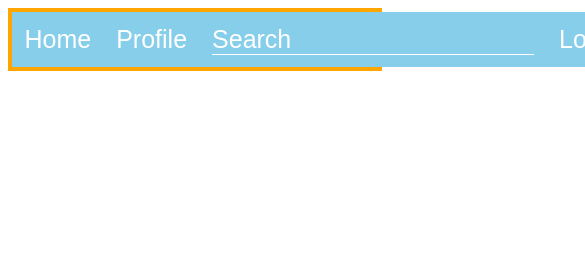
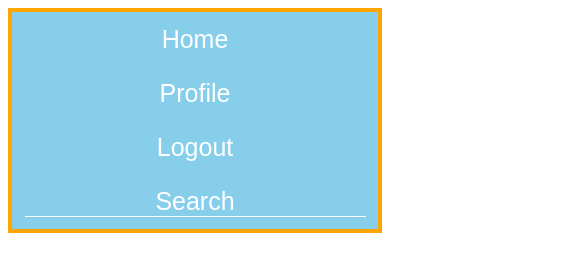
Before and after one commit to flynnwebdev/ca-demos, a plain HTML site: page flex-navbar/index.html in a window 390 px wide. Shown: the top 272 px of the page, 585 px wide, since content can reach past the window. Drawn offline with Linux system fonts and the light colour scheme.

Commit message:
Animation and Flex Navbar updates

```diff
--- a/flex-navbar/css/master.css
+++ b/flex-navbar/css/master.css
@@ -1,3 +1,15 @@
+/* Wildcard selector (i.e. apply this styling to all elements) */
+* {
+  /*
+    By default, browsers add the padding to the width of an element when rendering, eg. if an element is 100px wide
+    and has left and right padding of 20px, then the element will actually take up 140px of width (100px + 20px + 20px)
+    The box-sizing: border-box directive changes this so the padding is assumed to be included in the width
+    (i.e. it is effectively ignored). This way, an element with width 100px will actually take up 100px of width,
+    regardless of it's padding.
+  */
+  box-sizing: border-box;
+}
+
 nav {
   border: 4px solid orange;
 }
@@ -9,20 +21,49 @@ nav {
   padding: 0;
 }
 
+.container > li {
+  flex: 1;
+  text-align: center;
+}
+
 .search-input {
+  width: 100%;
   padding: 0;
   border: 0;
   border-bottom: 1px solid white;
+  background: none;
 }
 
 input::placeholder {
   color: white;
 }
 
-li, input {
+.container > li,
+input {
   background: skyblue;
   padding: 0.5em;
   font-family: sans-serif;
   font-size: 25px;
   color: white;
 }
+
+@media all and (max-width: 600px) {
+  .container {
+    flex-wrap: wrap;
+  }
+  .container > li {
+    flex-basis: 50%;
+  }
+  .search-input {
+    text-align: center;
+  }
+}
+
+@media all and (max-width: 400px) {
+  .container > li {
+    flex-basis: 100%;
+  }
+  .search {
+    order: 1;
+  }
+}
```
Also changed, not shown: animation/css/master.css (+22 -9 lines).
